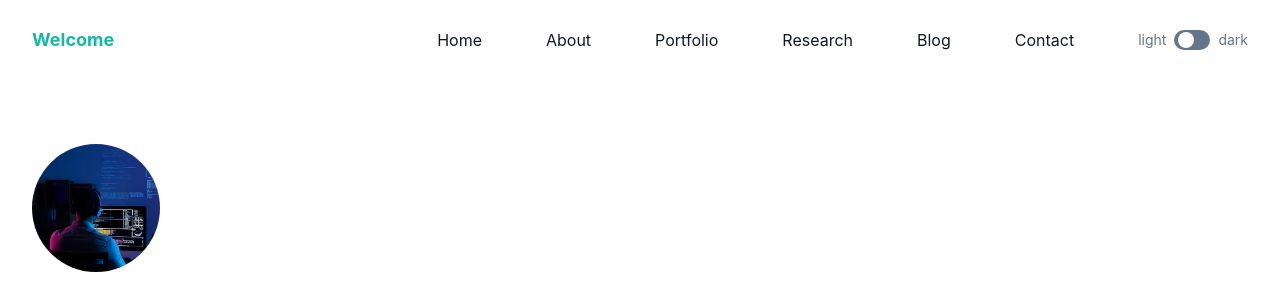
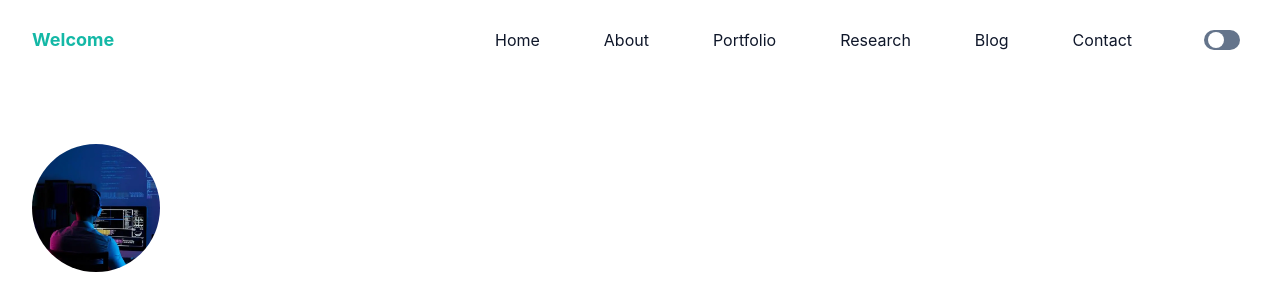
Before and after one commit to mahendraputra21/portofolio, a website: page index.html in a window 1280 px wide. Shown: the top 285 px of the page. Drawn offline with Linux system fonts and the light colour scheme.

Commit message:
remove caption light dark

```diff
--- a/index.html
+++ b/index.html
@@ -72,14 +72,18 @@
                 </li>
                 <li class="mt-3 flex items-center pl-8 lg:mt-0">
                   <div class="flex">
-                    <span class="mr-2 text-sm text-slate-500">light</span>
+                    <span class="mr-2 text-sm text-slate-500">
+                      <!--Light-->
+                    </span>
                     <input type="checkbox" class="hidden" id="dark-toggle" />
                     <label for="dark-toggle">
                       <div class="flex h-5 w-9 cursor-pointer items-center rounded-full bg-slate-500 p-1">
                         <div class="toggle-circle h-4 w-4 rounded-full bg-white transition duration-300 ease-in-out"></div>
                       </div>
                     </label>
-                    <span class="ml-2 text-sm text-slate-500">dark</span>
+                    <span class="ml-2 text-sm text-slate-500">
+                      <!--Dark-->
+                    </span>
                   </div>
                 </li>
               </ul>
```
